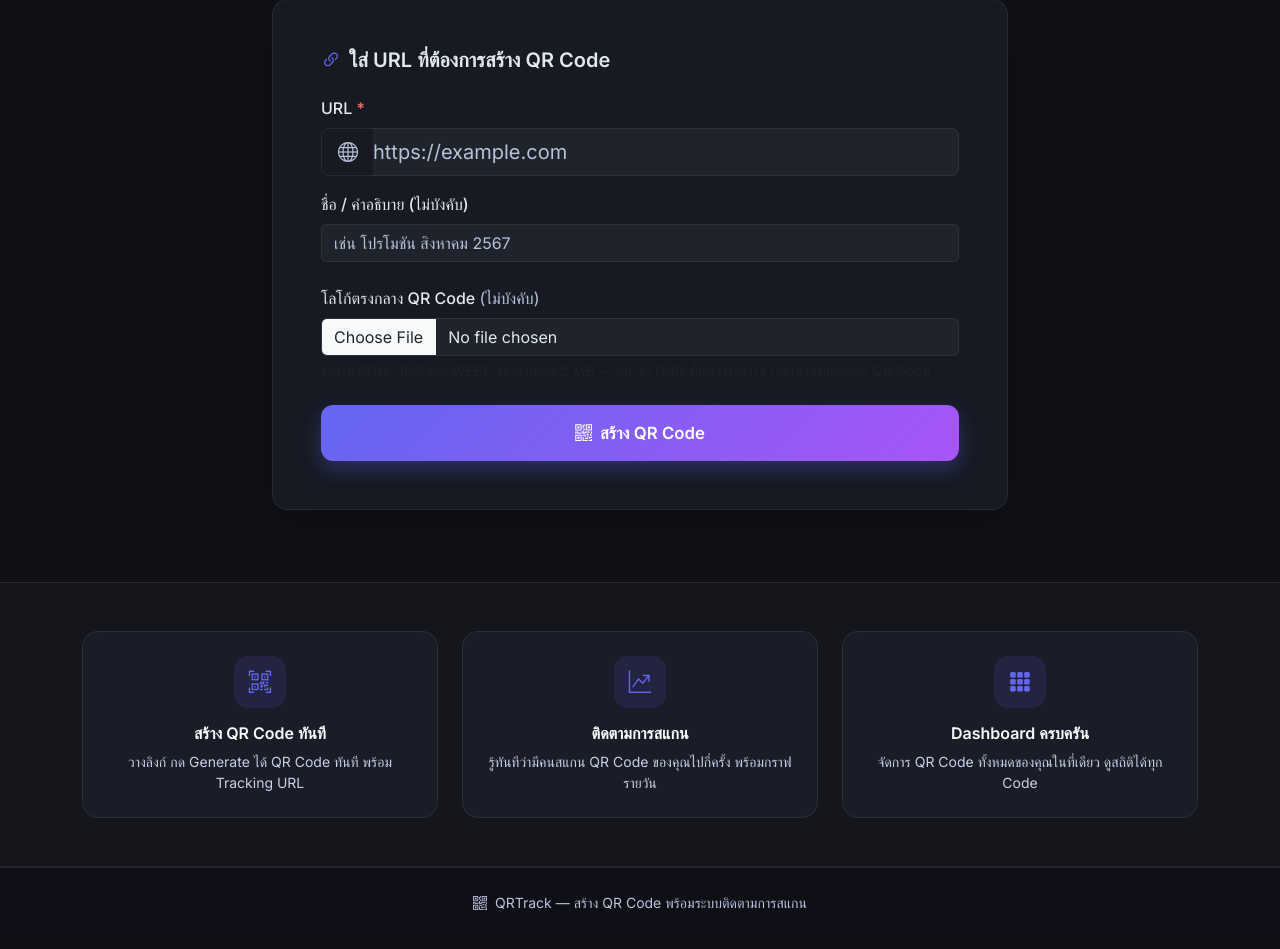
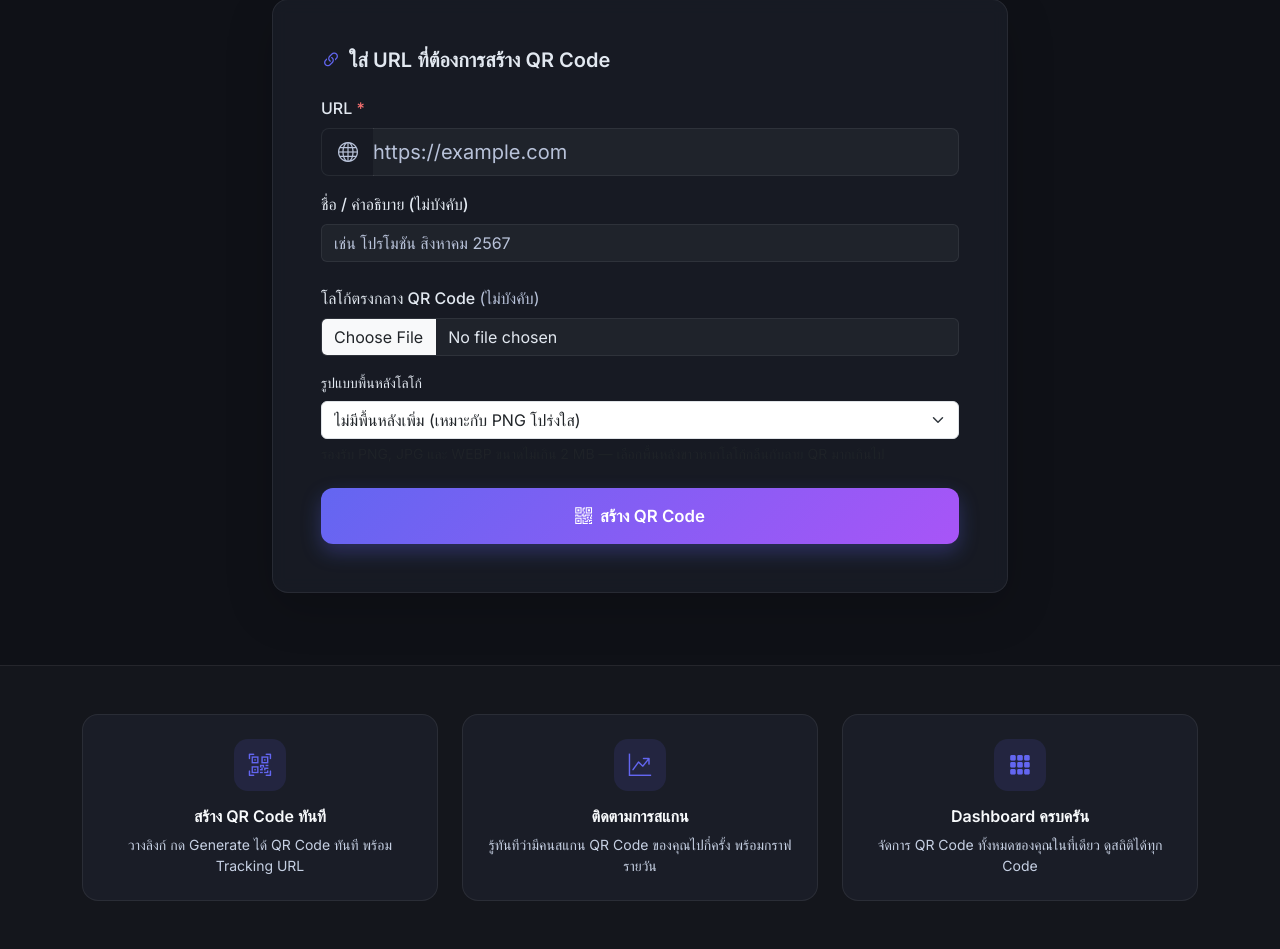
Before and after one commit to SATTARNEDS/QRCODE, a Flask app: page / in a window 1280 px wide. Shown: the part 442-1391 px from the top of the page. Before the commit the page ends 1352 px from the top, so only its background shows below. Run offline with Flask 3, Linux system fonts and the light colour scheme; the visitor is signed in with stand-in values (Sample User, id 1); parts of the project's set-up code (start-up, migrations or seed data) failed here and were passed over.

Commit message:
Update Last

```diff
--- a/app.py
+++ b/app.py
@@ -183,6 +183,8 @@ def init_db():
     columns = {row["name"] for row in db.execute("PRAGMA table_info(links)")}
     if "logo_data" not in columns:
         db.execute("ALTER TABLE links ADD COLUMN logo_data BLOB")
+    if "logo_background" not in columns:
+        db.execute("ALTER TABLE links ADD COLUMN logo_background INTEGER NOT NULL DEFAULT 0")
     db.commit()
     db.close()
 
@@ -215,7 +217,11 @@ def validate_destination_url(value: str) -> str | None:
     return value
 
 
-def build_qr_image(data: str, logo_data: bytes | None = None):
+def build_qr_image(
+    data: str,
+    logo_data: bytes | None = None,
+    logo_background: bool = False,
+):
     qr = qrcode.QRCode(
         version=1,
         error_correction=qrcode.constants.ERROR_CORRECT_H,
@@ -232,10 +238,16 @@ def build_qr_image(data: str, logo_data: bytes | None = None):
             logo = Image.open(BytesIO(logo_data))
             logo = ImageOps.exif_transpose(logo).convert("RGBA")
             # Error correction level H permits a prominent centre logo while
-            # preserving reliable scanning.  Do not add a square background:
-            # transparent pixels in a PNG remain transparent around the logo.
+            # preserving reliable scanning.
             logo_side = max(1, int(min(image.size) * 0.27))
             logo.thumbnail((logo_side, logo_side), Image.Resampling.LANCZOS)
+            if logo_background:
+                padding = max(6, logo_side // 8)
+                logo_with_background = Image.new(
+                    "RGBA", (logo.width + padding * 2, logo.height + padding * 2), "white"
+                )
+                logo_with_background.alpha_composite(logo, (padding, padding))
+                logo = logo_with_background
             position = ((image.width - logo.width) // 2, (image.height - logo.height) // 2)
             image.alpha_composite(logo, position)
         except (UnidentifiedImageError, Image.DecompressionBombError, OSError, ValueError):
@@ -244,9 +256,13 @@ def build_qr_image(data: str, logo_data: bytes | None = None):
     return image
 
 
-def make_qr_b64(data: str, logo_data: bytes | None = None) -> str:
+def make_qr_b64(
+    data: str,
+    logo_data: bytes | None = None,
+    logo_background: bool = False,
+) -> str:
     """Return a base64-encoded PNG of the QR code."""
-    img = build_qr_image(data, logo_data)
+    img = build_qr_image(data, logo_data, logo_background)
     buf = BytesIO()
     img.save(buf, format="PNG")
     return base64.b64encode(buf.getvalue()).decode()
@@ -418,6 +434,7 @@ def create():
         return jsonify({"error": "Please enter a valid http or https URL"}), 400
 
     logo_data = None
+    logo_background = data.get("logo_background") == "white"
     logo_file = request.files.get("logo")
     if logo_file and logo_file.filename:
         logo_data = logo_file.read(MAX_LOGO_BYTES + 1)
@@ -436,13 +453,15 @@ def create():
     tracking_url = f"{base_url}/r/{short_code}"
 
     # Generate QR preview image (stored as base64 in response)
-    img_b64 = make_qr_b64(tracking_url, logo_data)
+    img_b64 = make_qr_b64(tracking_url, logo_data, logo_background)
 
     # Persist to DB
     db = get_db()
     db.execute(
-        "INSERT INTO links (original_url, short_code, title, created_at, logo_data) VALUES (?, ?, ?, ?, ?)",
-        (original_url, short_code, title or original_url[:80], utc_now_string(), logo_data),
+        """INSERT INTO links
+           (original_url, short_code, title, created_at, logo_data, logo_background)
+           VALUES (?, ?, ?, ?, ?, ?)""",
+        (original_url, short_code, title or original_url[:80], utc_now_string(), logo_data, int(logo_background)),
     )
     db.commit()
     db.close()
@@ -461,13 +480,15 @@ def create():
 @login_required
 def qr_image(short_code):
     db = get_db()
-    link = db.execute("SELECT logo_data FROM links WHERE short_code = ?", (short_code,)).fetchone()
+    link = db.execute(
+        "SELECT logo_data, logo_background FROM links WHERE short_code = ?", (short_code,)
+    ).fetchone()
     db.close()
     if not link:
         abort(404)
     base_url = request.host_url.rstrip("/")
     tracking_url = f"{base_url}/r/{short_code}"
-    img = build_qr_image(tracking_url, link["logo_data"])
+    img = build_qr_image(tracking_url, link["logo_data"], bool(link["logo_background"]))
     buf = BytesIO()
     img.save(buf, format="PNG")
     buf.seek(0)
--- a/templates/index.html
+++ b/templates/index.html
@@ -67,7 +67,12 @@
               <div class="mb-4">
                 <label for="logoInput" class="form-label fw-500">โลโก้ตรงกลาง QR Code <span class="text-muted fw-normal">(ไม่บังคับ)</span></label>
                 <input type="file" id="logoInput" class="form-control" accept="image/png,image/jpeg,image/webp" />
-                <div class="form-text">รองรับ PNG, JPG และ WEBP ขนาดไม่เกิน 2 MB — แนะนำ PNG พื้นหลังโปร่งใส เพื่อให้โลโก้กลืนกับ QR Code</div>
+                <label for="logoBackgroundInput" class="form-label small fw-500 mt-3">รูปแบบพื้นหลังโลโก้</label>
+                <select id="logoBackgroundInput" class="form-select">
+                  <option value="none" selected>ไม่มีพื้นหลังเพิ่ม (เหมาะกับ PNG โปร่งใส)</option>
+                  <option value="white">มีพื้นหลังสีขาวรองโลโก้</option>
+                </select>
+                <div class="form-text">รองรับ PNG, JPG และ WEBP ขนาดไม่เกิน 2 MB — เลือกพื้นหลังขาวหากโลโก้กลืนกับลาย QR มากเกินไป</div>
               </div>
 
               <button type="submit" class="btn btn-primary btn-lg w-100 btn-generate" id="generateBtn">
@@ -190,6 +195,7 @@
       const formData = new FormData();
       formData.append("url", document.getElementById("urlInput").value);
       formData.append("title", document.getElementById("titleInput").value);
+      formData.append("logo_background", document.getElementById("logoBackgroundInput").value);
       const logo = document.getElementById("logoInput").files[0];
       if (logo) formData.append("logo", logo);
 
```
Also changed, not shown: 1 other file.
